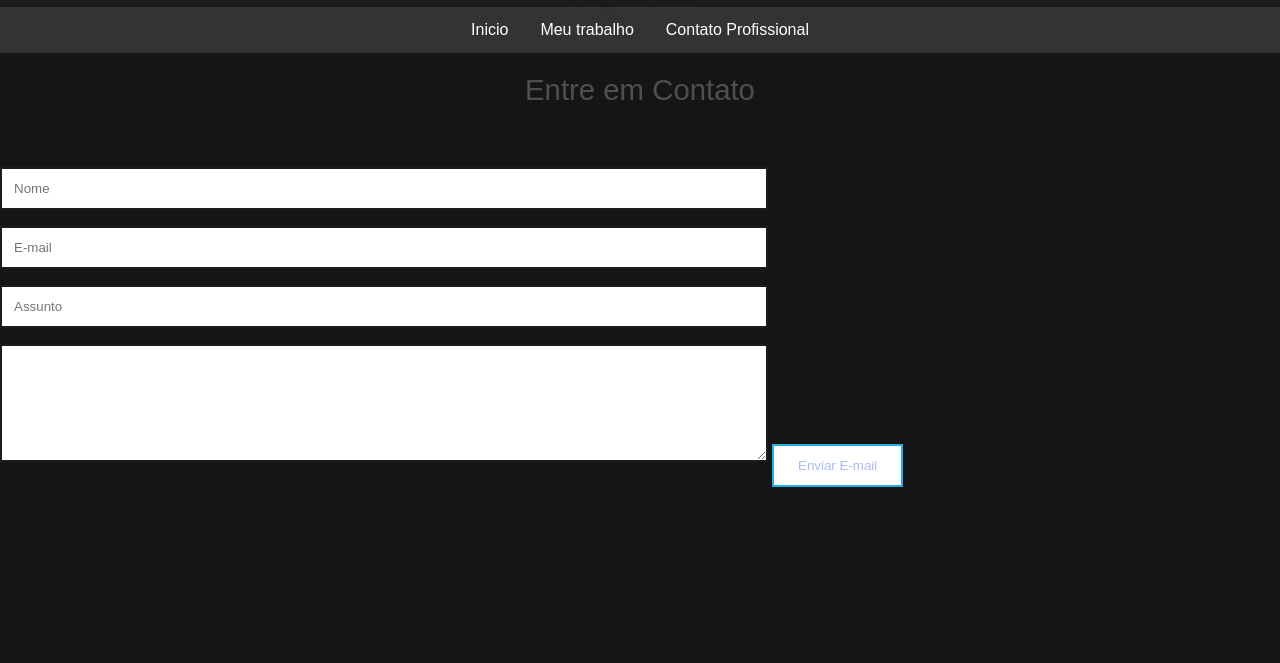
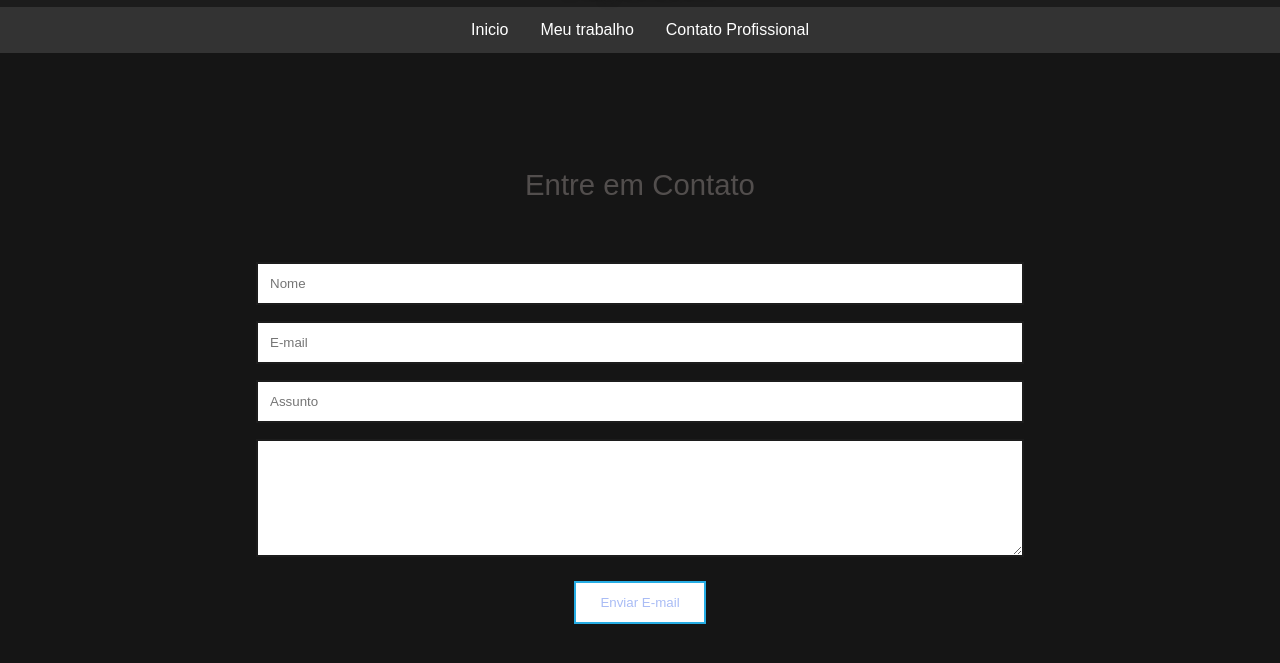
Before and after one commit to jonatasxavier/jonatasxavier, a plain HTML site: page contato.html in a window 1280 px wide. Shown: the part 109-772 px from the top of the page. Drawn offline with Linux system fonts and the light colour scheme; a web font is replaced by a local one.

Commit message:
adicionado tag

```diff
--- a/style.css
+++ b/style.css
@@ -127,11 +127,15 @@ h4{
 	display: flex;
 	justify-content: center;
 }
-
-}
 .contact{
     padding: 5px;
     height: 84vh;
+    display: flex;
+    flex-direction: column;
+    justify-content: center;
+    align-items: center;
+}
+form{
     display: flex;
     flex-direction: column;
     justify-content: center;
@@ -150,7 +154,6 @@ h4{
     display: flex;
     flex-direction: column;
     align-items: center;
-
 }
 .contact-input{
     width: 60vw;
```
Also changed, not shown: contato.html (+2 -2 lines).
